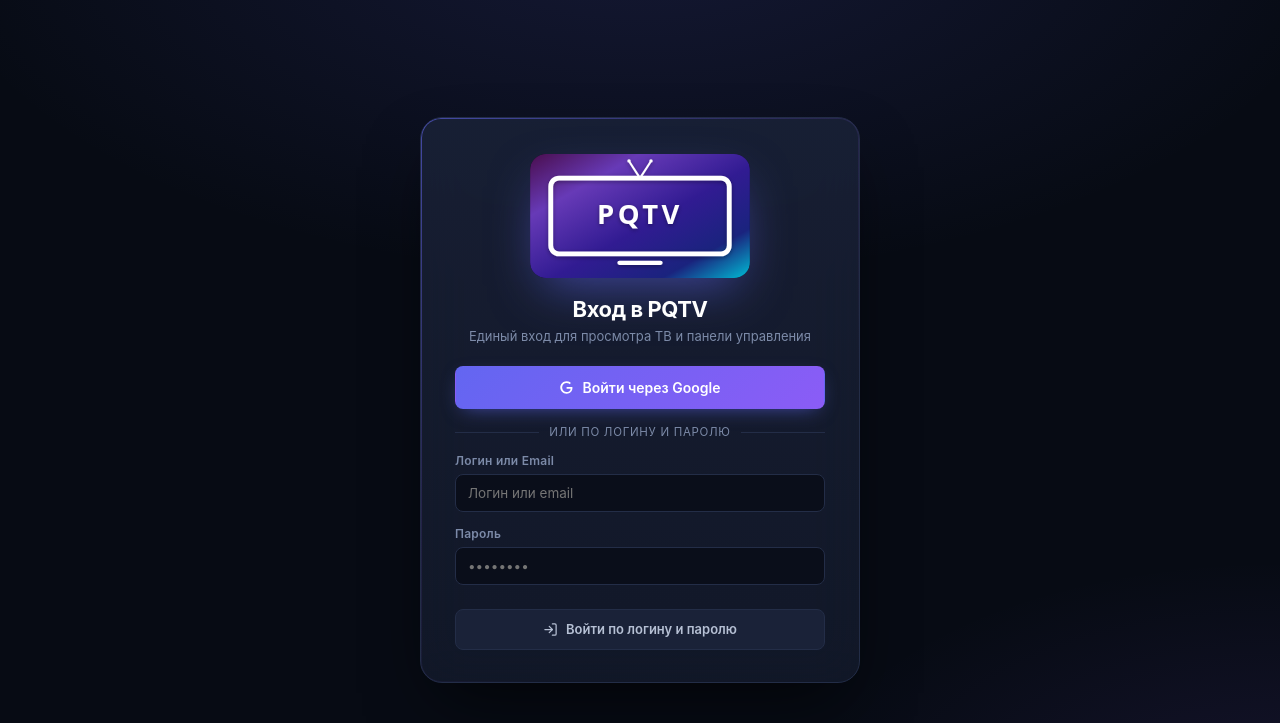
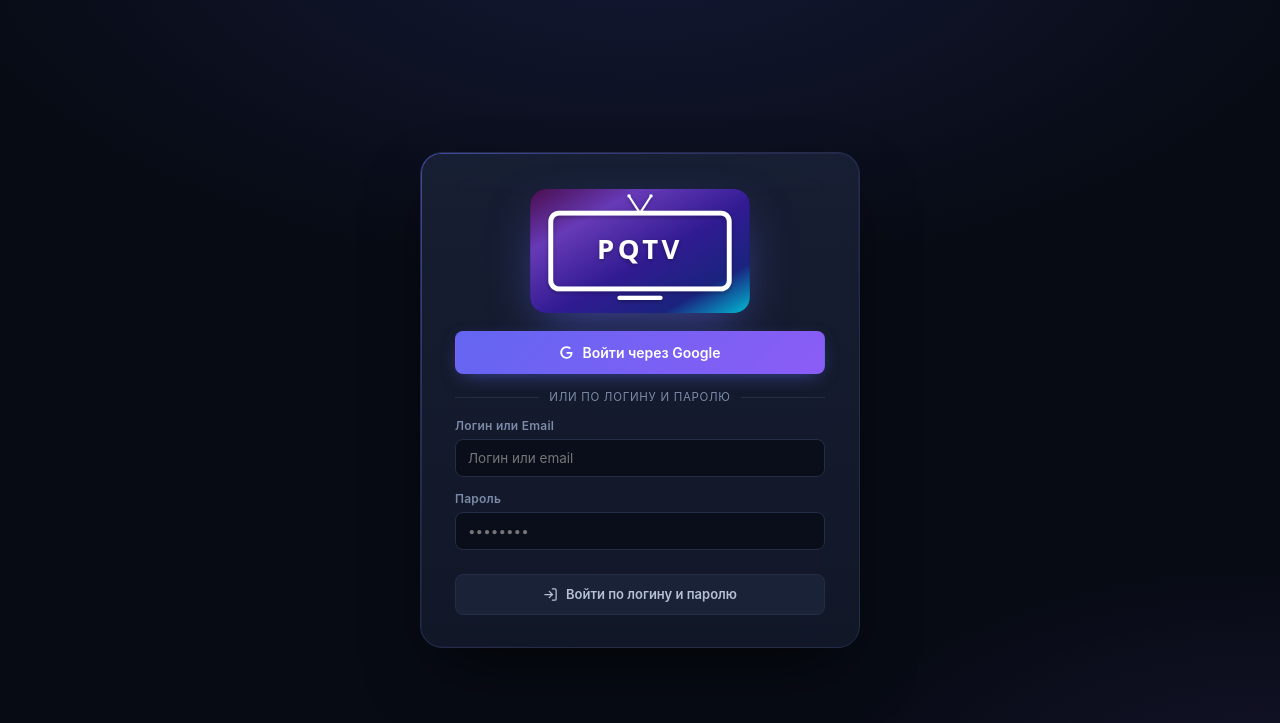
Before and after one commit to alexpikman/PQTV, a Node server app: page /login in a window 1280 px wide. Shown: the top 723 px of the page. Run offline with Node 20, Linux system fonts and the light colour scheme.

Commit message:
fix(tv): remove login heading and description

```diff
--- a/views/login.ejs
+++ b/views/login.ejs
@@ -14,8 +14,6 @@
 <body class="login-page">
     <div class="login-card">
         <div class="login-logo"><img src="/logo/pqtv.svg" alt="PQTV"></div>
-        <h2>Вход в PQTV</h2>
-        <p class="login-sub">Единый вход для просмотра ТВ и панели управления</p>
 
         <% if (error) { %>
             <div class="error-msg"><%= error %></div>
```
